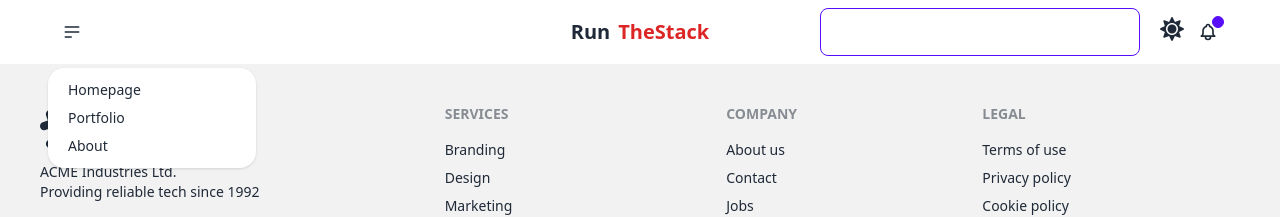
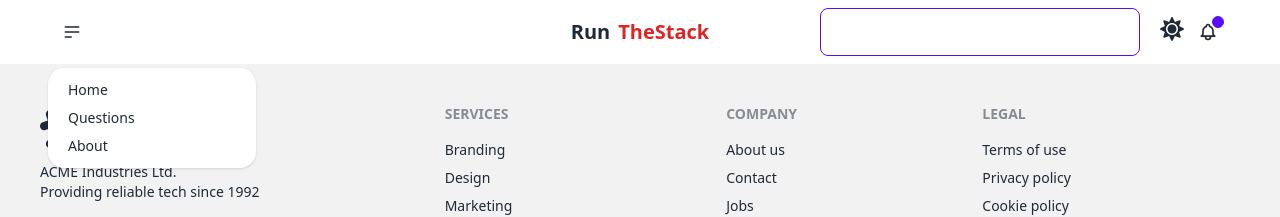
Before and after one commit to teeaam404/run_the_stack_client, a React (Vite) app: page / in a window 1280 px wide. Both pictures are taken after a click on the label 72 px from the left and 32 px from the top of the page. Shown: the top 217 px of the page. Built offline with nearby package versions, Linux system fonts and the light colour scheme.

Commit message:
change navbar items

```diff
--- a/src/Components/Navbar/Navbar.jsx
+++ b/src/Components/Navbar/Navbar.jsx
@@ -28,10 +28,10 @@ const Navbar = () => {
               className="menu menu-sm dropdown-content mt-3 z-[1] p-2 shadow bg-base-100 rounded-box w-52"
             >
               <li>
-                <a>Homepage</a>
+                <a>Home</a>
               </li>
               <li>
-                <a>Portfolio</a>
+                <a>Questions</a>
               </li>
               <li>
                 <a>About</a>
```
